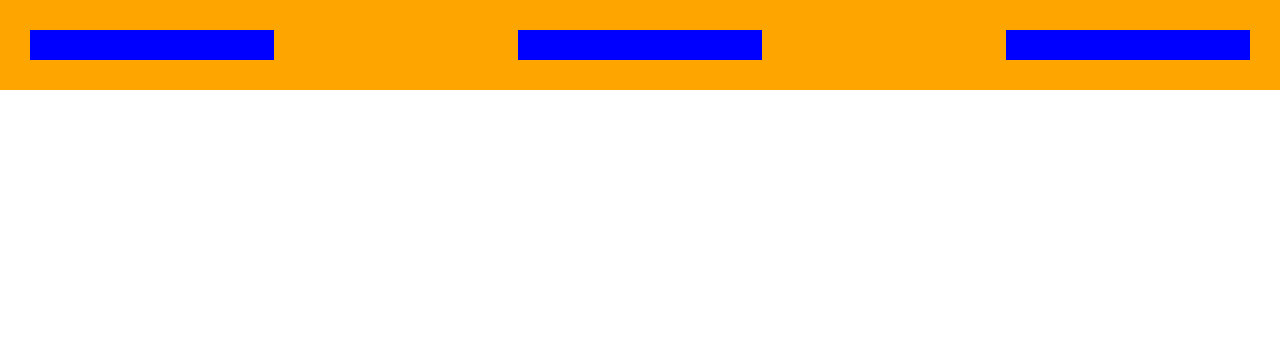
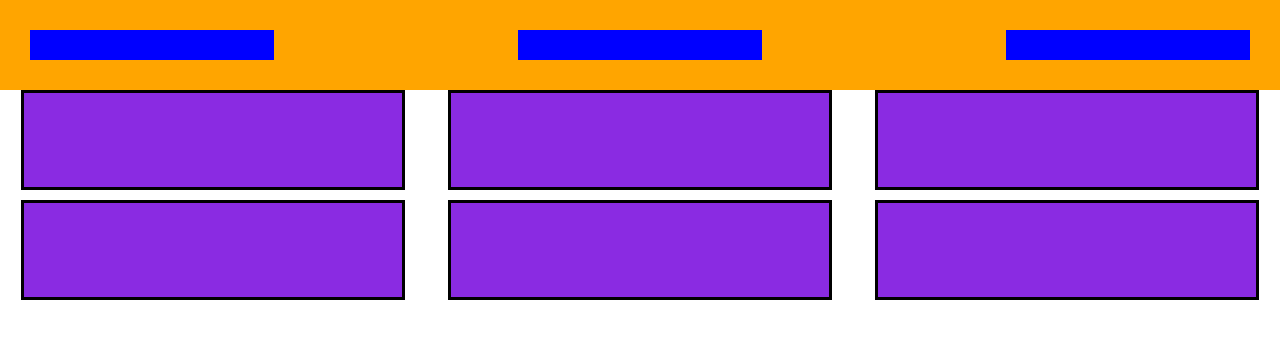
Before and after one commit to SpadaroFederico/html-css-boolando, a plain HTML site: page index.html in a window 1280 px wide. Drawn offline with Linux system fonts and the light colour scheme.

Commit message:
[add] main macro sections

```diff
--- a/index.html
+++ b/index.html
@@ -30,7 +30,31 @@
         <!-- main -->
 
         <main>
+            <section class="all-products">
+                <div class="product">
 
+                </div>
+
+                <div class="product">
+
+                </div>
+
+                <div class="product">
+
+                </div>
+
+                <div class="product">
+
+                </div>
+
+                <div class="product">
+
+                </div>
+
+                <div class="product">
+
+                </div>
+            </section>
         </main>
 
     </body>
--- a/style.css
+++ b/style.css
@@ -34,3 +34,17 @@
     width: 20%;
     display: flex;
 }
+
+.all-products{
+    display: flex;
+    flex-wrap: wrap;
+    justify-content: space-around;
+}
+
+.product{
+    background-color: blueviolet;
+    margin-bottom: 10px;
+    width: 30%;
+    height: 100px;
+    border: 3px black solid;
+}
```
Also changed, not shown: img/1.webp (added), img/1b.webp (added), img/2.webp (added), img/2b.webp (added), img/3.webp (added), img/3b.webp (added), img/4.webp (added), img/4b.webp (added), img/5.webp (added), img/5b.webp (added), img/6.webp (added), img/6b.webp (added), img/boolean-logo.png (added).
